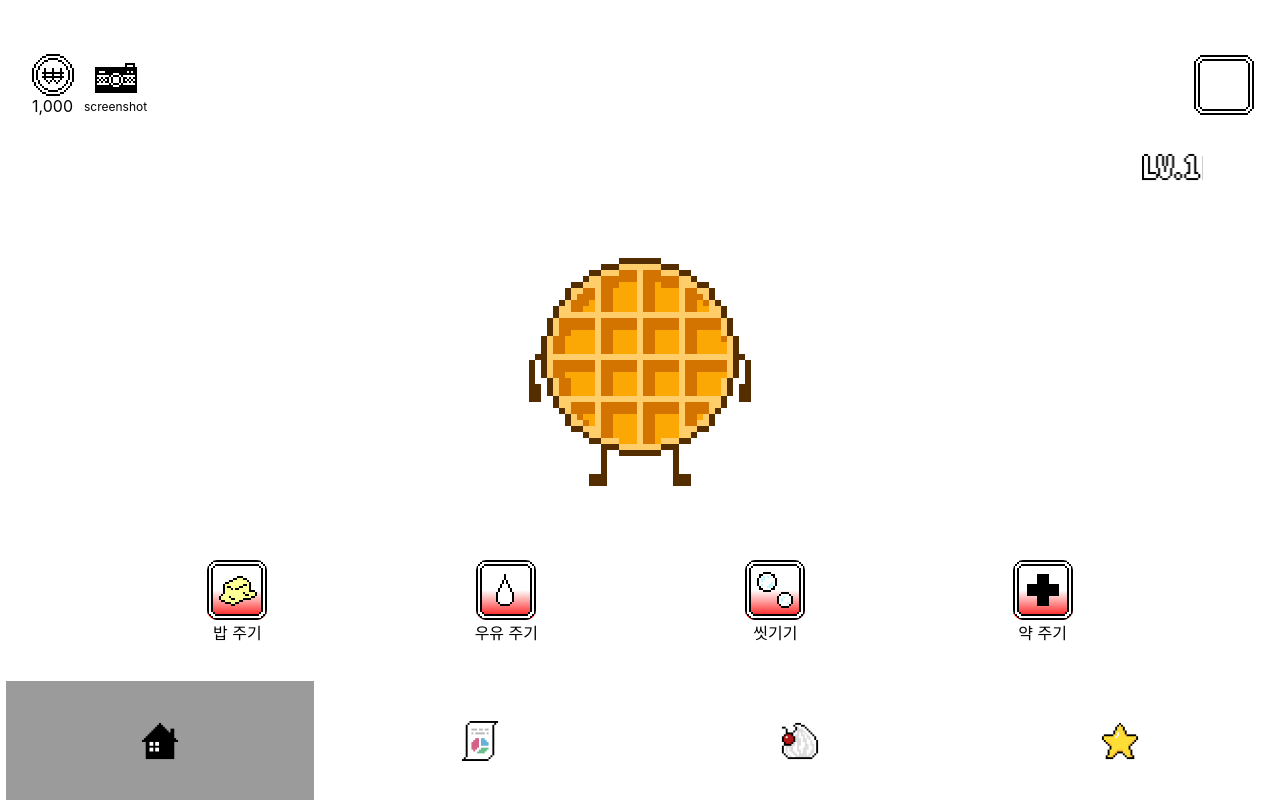
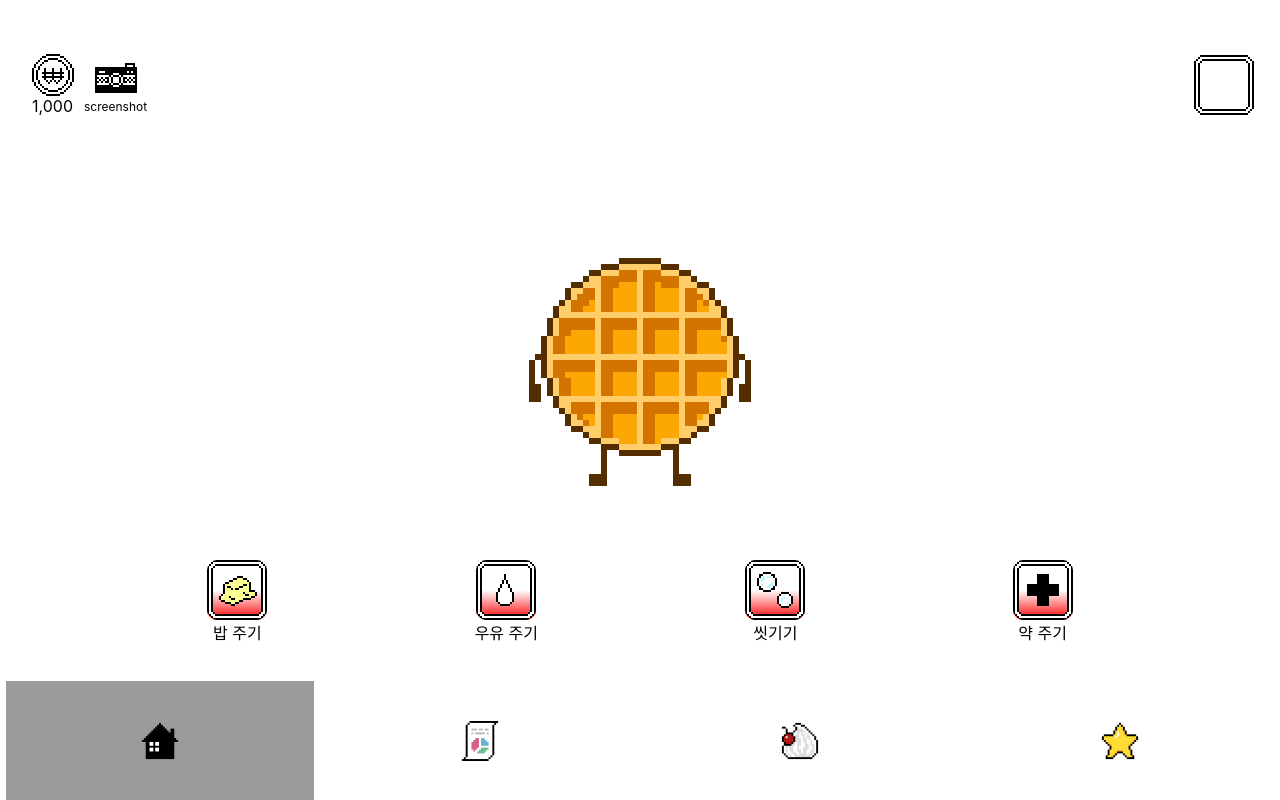
Before and after one commit to wafflestudio/wackathon-temp, a React (Create React App) app in the folder frontend/: page /main/1 in a window 1280 px wide. Built offline with nearby package versions, Linux system fonts and the light colour scheme; no server answers.

Commit message:
level2 추가:

```diff
--- a/frontend/src/components/user/etc/level.tsx
+++ b/frontend/src/components/user/etc/level.tsx
@@ -8,6 +8,14 @@
 export default function Level() {
   const { status } = useStatusContext();
   console.log(status?.waffle.level);
+  let levelImg = '';
+  if (status) {
+    if (status?.waffle.level >= 2) {
+      levelImg = level2;
+    } else {
+      levelImg = level1;
+    }
+  }
 
-  return <img className={styles.img} src={level1}></img>;
+  return <img className={styles.img} src={levelImg}></img>;
 }
```
